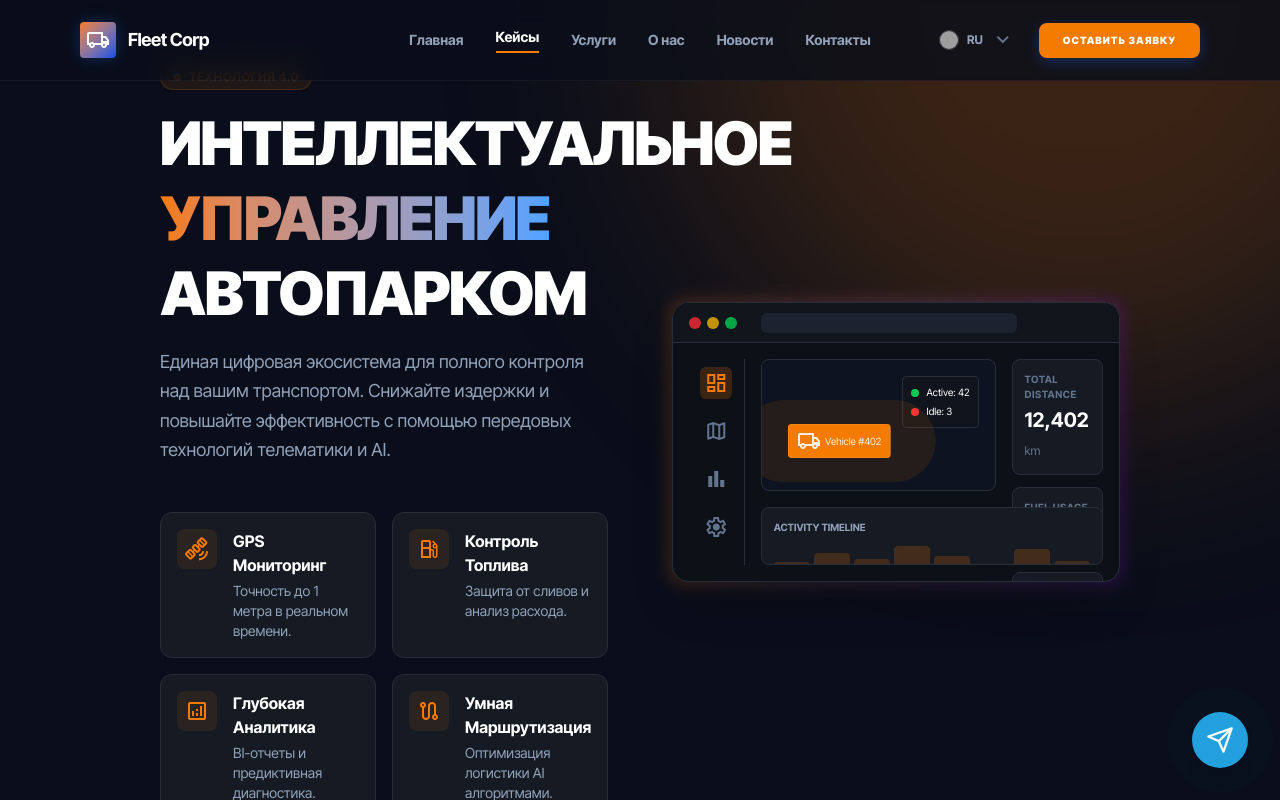
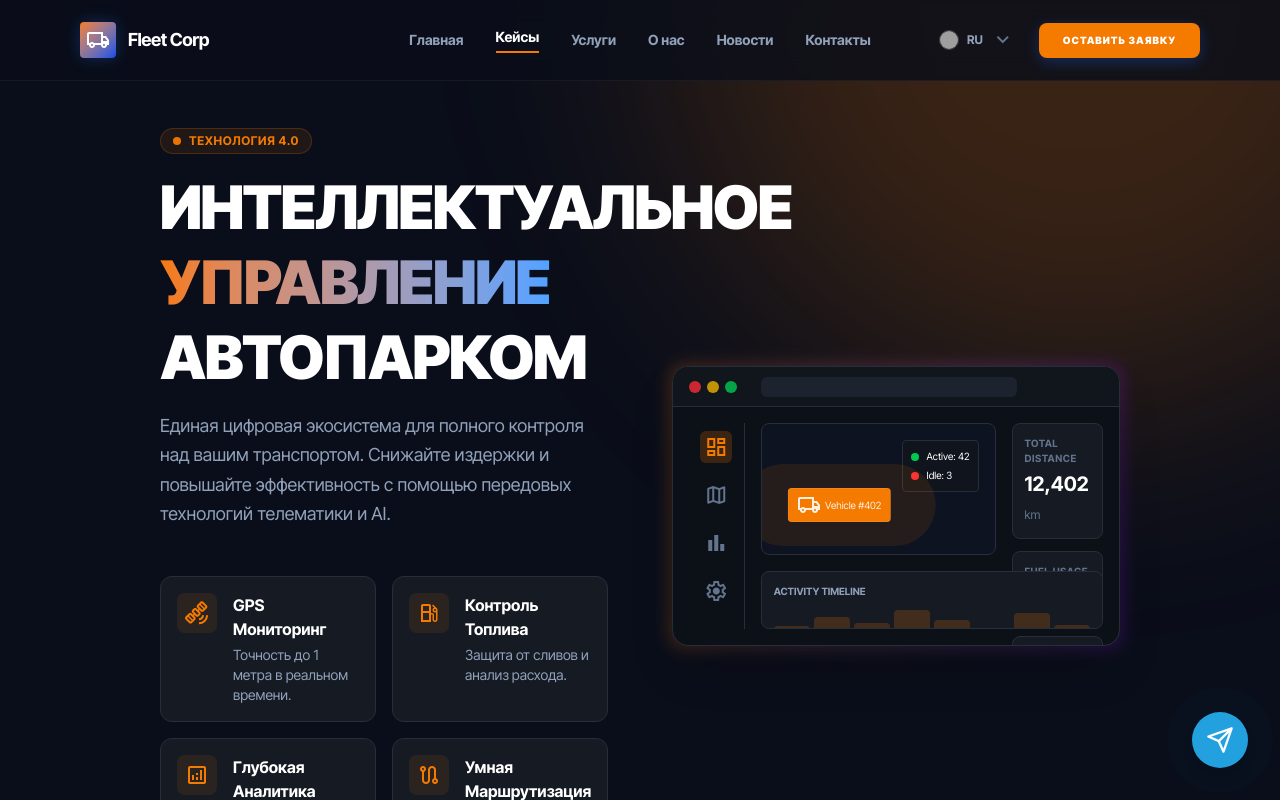
Before and after one commit to Vlad575oa/ResursTrans_2, a Next.js app: page /cases in a window 1280 px wide. Shown: the top 800 px of the page. Built offline with nearby package versions, Linux system fonts and the light colour scheme; grey boxes are pictures that could not be loaded; a web font is replaced by a local one.

Commit message:
style: increase top spacing on cases page for better header clearance

```diff
--- a/src/components/sections/fleettech/CasesHero.tsx
+++ b/src/components/sections/fleettech/CasesHero.tsx
@@ -4,7 +4,7 @@ import { motion } from "framer-motion";
 
 export default function CasesHero() {
     return (
-        <section className="relative pt-16 pb-24 px-6 md:px-10 lg:px-40 overflow-hidden bg-background-dark">
+        <section className="relative pt-32 pb-24 px-6 md:px-10 lg:px-40 overflow-hidden bg-background-dark text-slate-100">
             {/* Background Glow */}
             <div className="absolute top-0 right-0 -translate-y-1/2 translate-x-1/4 w-[800px] h-[800px] bg-primary/20 rounded-full blur-[120px] pointer-events-none"></div>
 
```
